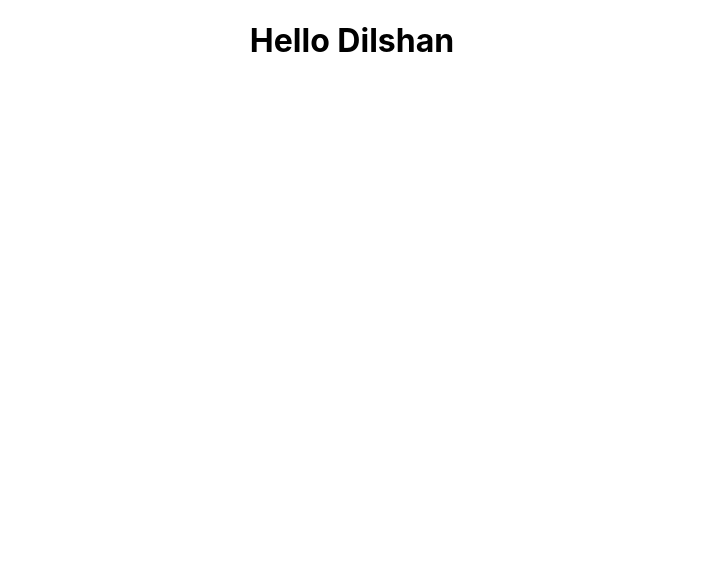
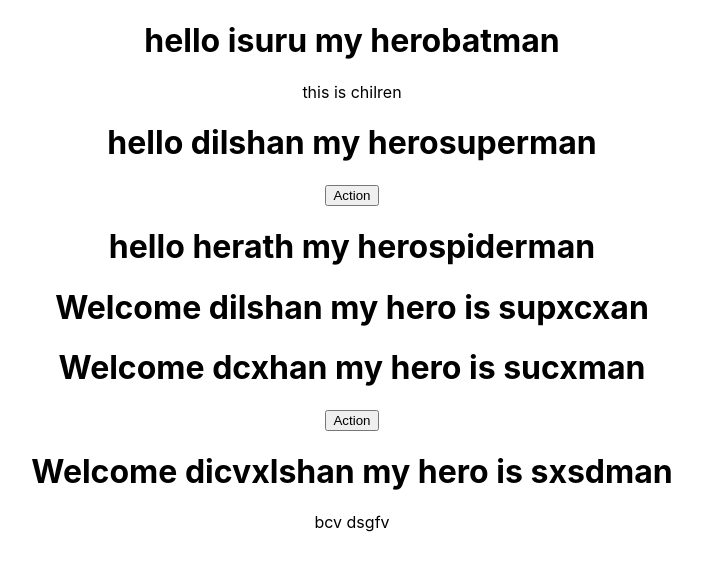
Before and after one commit to isurudilshan101/reactbasic, a React (Create React App) app in the folder react_basic/: page / in a window 1280 px wide. Shown: the top 570 px of the page, without its empty margins (288-990 px from the left). Built offline with nearby package versions, Linux system fonts and the light colour scheme.

Commit message:
comment 6

```diff
--- a/react_basic/src/App.js
+++ b/react_basic/src/App.js
@@ -1,9 +1,9 @@
 import React,{Component} from 'react';
 //import logo from './logo.svg';
 import './App.css';
-//import Greet from './component/Greet';
-//import Welcome from './component/Welcome';
-import Hello from './component/Hello';
+import Greet from './component/Greet';
+import Welcome from './component/Welcome';
+//import Hello from './component/Hello';
 
 
 class App extends Component
@@ -12,9 +12,24 @@ class App extends Component
     {
       return(
         <div className="App">
-          {/*<Greet/>*/}
-          { /*<Welcome/>*/}
-          <Hello/>
+
+
+          <Greet name="isuru" hero="batman">
+          <p> this is chilren</p>
+
+            </Greet>
+          <Greet name="dilshan"  hero="superman">
+            <button>Action</button>
+            </Greet>
+          <Greet name="herath"  hero="spiderman"/>
+
+          <Welcome name ="dilshan"  hero="supxcxan"/>
+          <Welcome name= "dcxhan"  hero="sucxman">
+            <button>Action</button>
+            </Welcome>
+          <Welcome name ="dicvxlshan"  hero="sxsdman">
+            <p>bcv dsgfv </p>
+            </Welcome>
         </div>
       );
     }
--- a/react_basic/src/component/Greet.js
+++ b/react_basic/src/component/Greet.js
@@ -5,11 +5,15 @@
 //      return <h1>Hello isuru</h1>
 //  }
 
-const Greet =() =>
-       <div>
-            <h1>isuru dilshan</h1>
-            <h1>my classs</h1>
-       </div>
+const Greet =props =>{
+     return  (
+ <div>
+<h1> hello  {props.name} my hero{props.hero}</h1>
+
+{props.children}
+
+</div>);
+}
 
 
 
--- a/react_basic/src/component/Hello.js
+++ b/react_basic/src/component/Hello.js
@@ -9,7 +9,7 @@ const Hello=()=>{
 
     return React.createElement(
     'div',
-    {id:'hello'},
+    {id:'hello', class:'dummyClass'},
     React.createElement('h1',null,'Hello Dilshan'))
 }
 
--- a/react_basic/src/component/Welcome.js
+++ b/react_basic/src/component/Welcome.js
@@ -4,7 +4,13 @@ class Welcome extends Component
 {
     render()
         {
-            return <h1>isuru dilshan kumara herath</h1>
+        return(
+        <div> <h1>Welcome {this.props.name} my hero is {this.props.hero}</h1>
+        {this.props.children}
+        </div>
+
+        );
+
         }
 }
 export default Welcome
```
